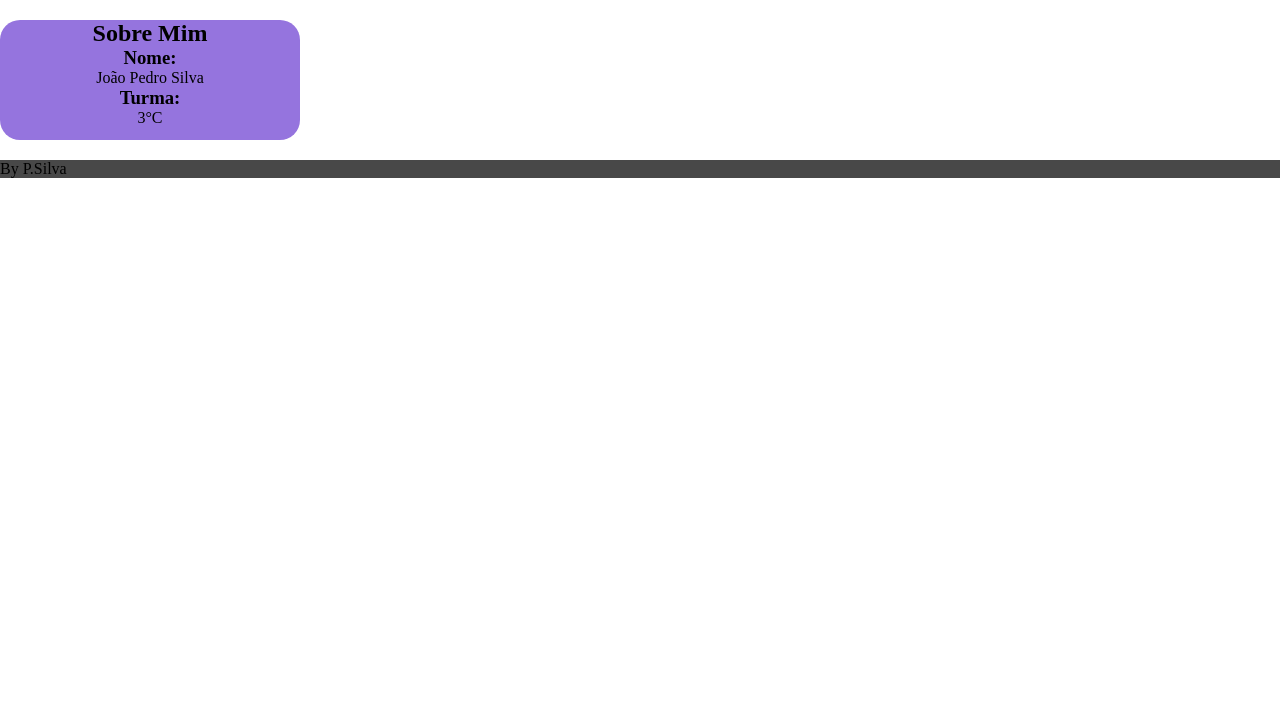
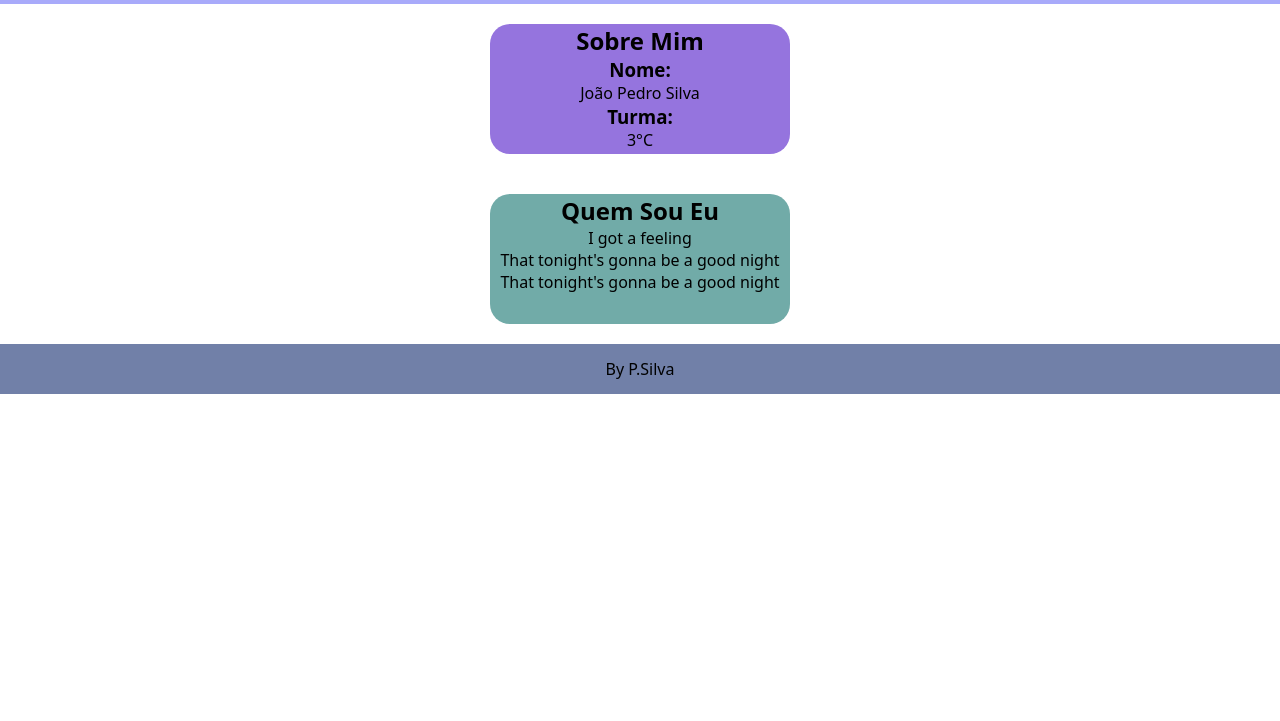
Before and after one commit to jprime617/Portifolio-Tecnico, a plain HTML site: page index.html in a window 1280 px wide. Shown: the part 79-800 px from the top of the page. Drawn offline with Linux system fonts and the light colour scheme.

Commit message:
commit 2
ta massa

```diff
--- a/CSS/Style.css
+++ b/CSS/Style.css
@@ -1,6 +1,7 @@
 *{
     margin: 0;
     padding: 0;
+    font-family: system-ui, -apple-system, BlinkMacSystemFont, 'Segoe UI', Roboto, Oxygen, Ubuntu, Cantarell, 'Open Sans', 'Helvetica Neue', sans-serif;
 }
 
 
@@ -13,9 +14,10 @@
 
 .Footer{
     display: flex;
-    text-align: center;
-    background-color: #484848;
-
+    justify-content: center;
+    align-items: center;
+    background-color: #7180A8;
+    height: 50px;
 }
 
 .Buttons{
@@ -30,11 +32,33 @@
 }
 
 .Sobre{
+    justify-content: center;
+    text-align: center;
+    display: flex;
+}
+
+.Sobre div{
     margin-top: 20px;
     margin-bottom: 20px;
     text-align: center;
     background-color: #9574DE;
     width: 300px;
-    height: 120px;
+    height: 130px;
     border-radius: 20px;
 }
+
+.Mim{
+    justify-content: center;
+    text-align: center;
+    display: flex;
+}
+
+.Mim div{
+    margin-top: 20px;
+    margin-bottom: 20px;
+    text-align: center;
+    background-color: #71ABA8;
+    width: 300px;
+    height: 130px;
+    border-radius: 20px;
+}
--- a/index.html
+++ b/index.html
@@ -19,10 +19,16 @@
         </div>
     </header>
     <section class="Sobre">
+        <div>
         <h1>Sobre Mim</h1>
-        <div>
         <h3>Nome: </h3><p>João Pedro Silva</p>
         <h3>Turma: </h3><p>3°C</p>
+        </div>
+    </section>
+    <section class="Mim">
+        <div>
+        <h1>Quem Sou Eu</h1>
+        <p>I got a feeling</p><p>That tonight's gonna be a good night</p><p>That tonight's gonna be a good night</p>
         </div>
     </section>
 
```
